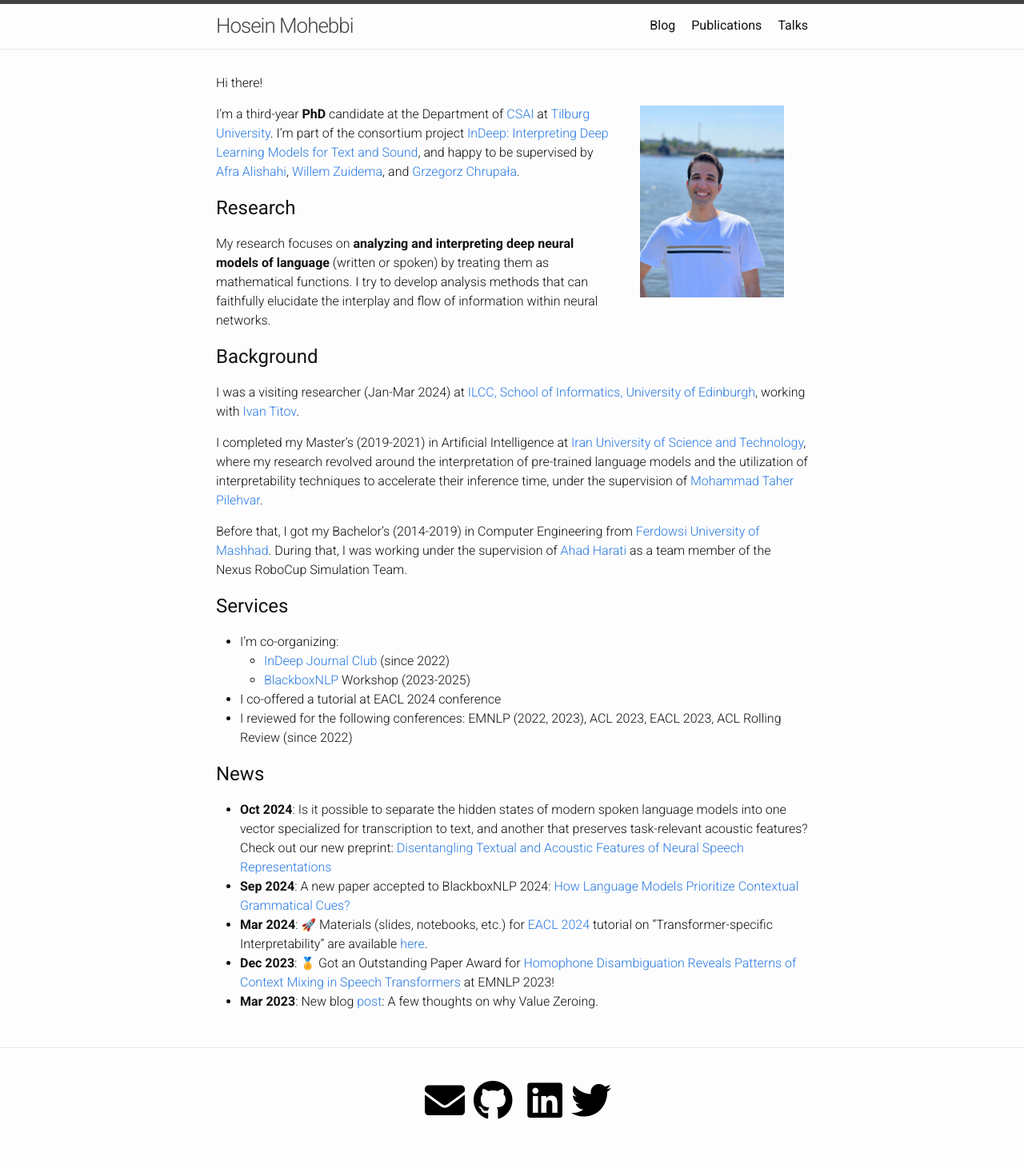
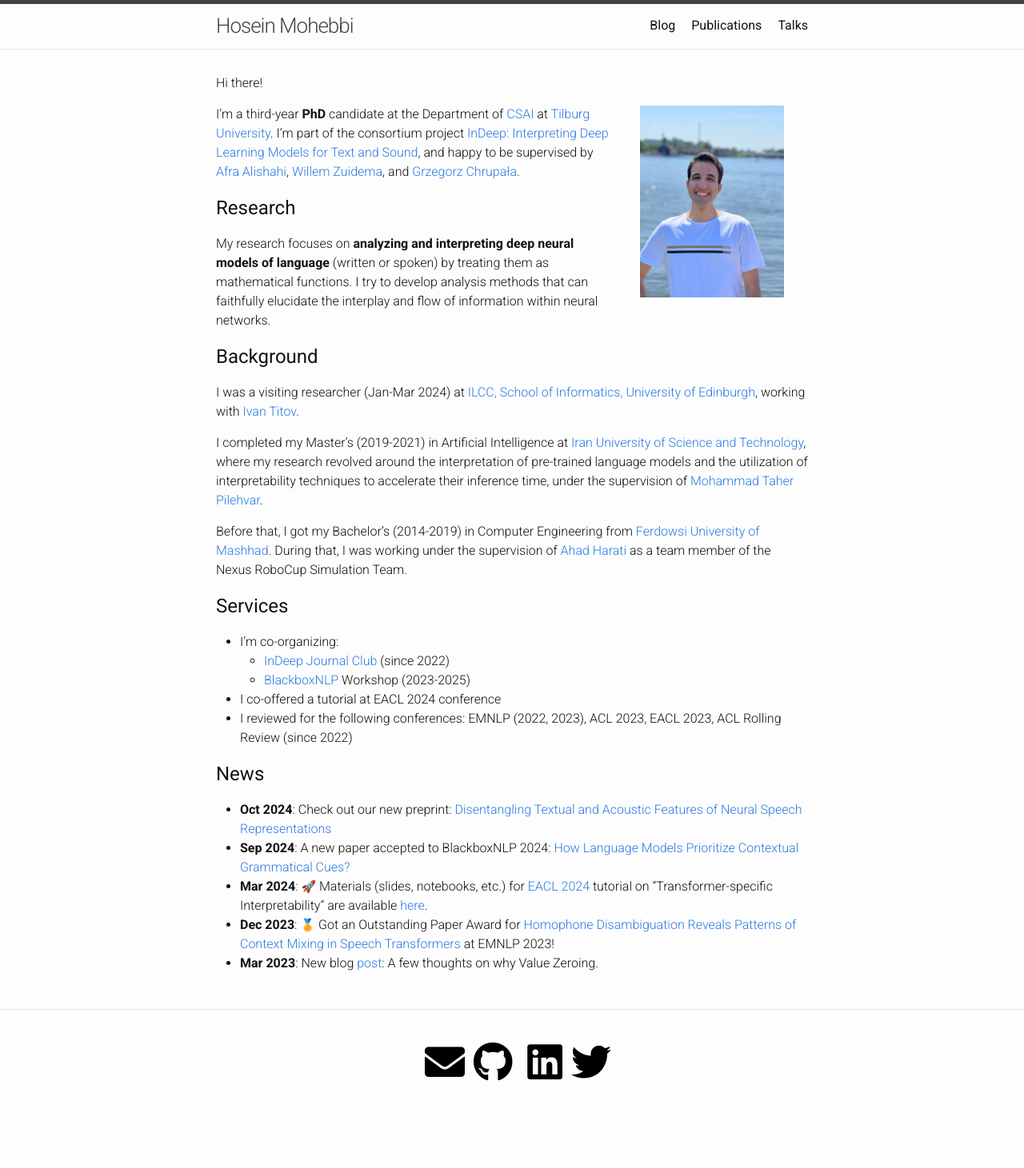
Before and after one commit to hmohebbi/hmohebbi.github.io, a Jekyll site: the page built from index.md, in a window 1280 px wide. Shown: the whole page at 80% size. Built offline with Jekyll 4.4.1, drawn with Linux system fonts in a browser that asks for light colours; a style sheet for code colours, icons or effects is not loaded; after the commit the page ends 1413 px from its top, so only the background shows below that.

Commit message:
Update index.md

```diff
--- a/index.md
+++ b/index.md
@@ -47,7 +47,7 @@ Before that, I got my Bachelor’s (2014-2019) in Computer Engineering from [Fer
 
 ## News
 <!-- ## <span style="color:#424242">News and Activities </span> -->
-* __Oct 2024__: Is it possible to separate the hidden states of modern spoken language models into one vector specialized for transcription to text, and another that preserves task-relevant acoustic features? Check out our new preprint: [Disentangling Textual and Acoustic Features of Neural Speech Representations](https://arxiv.org/abs/2410.03037)
+* __Oct 2024__: Check out our new preprint: [Disentangling Textual and Acoustic Features of Neural Speech Representations](https://arxiv.org/abs/2410.03037)
 * __Sep 2024__: A new paper accepted to BlackboxNLP 2024: [How Language Models Prioritize Contextual Grammatical Cues?](https://arxiv.org/abs/2410.03447)
 <!-- * __Apr 2024__: I'll run for Spierfonds to raise money for research on muscular diseases. Your donation [here](https://www.spieractie.nl/fundraisers/hosein-mohebbi) would greatly please me! -->
 * __Mar 2024__: <span class="emoji">🚀</span> Materials (slides, notebooks, etc.) for [EACL 2024](https://2024.eacl.org/program/tutorials/) tutorial on "Transformer-specific Interpretability" are available [here](https://github.com/interpretingdl/eacl2024_transformer_interpretability_tutorial).
```
